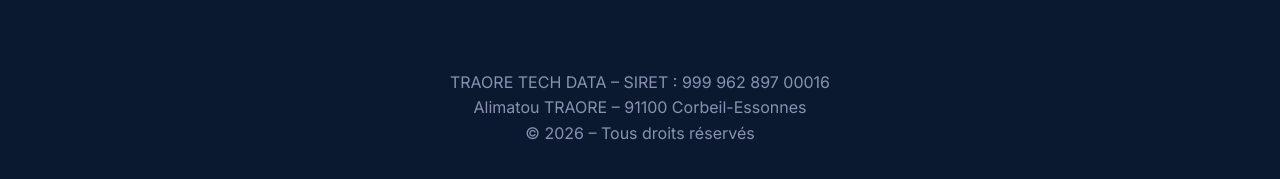
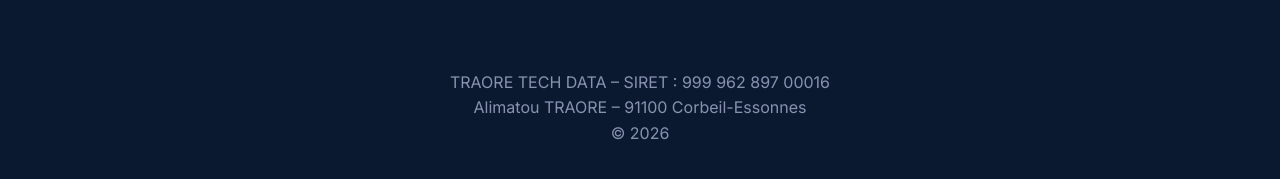
Before and after one commit to Alimatra/traoretechdata, a plain HTML site: page index.html in a window 1280 px wide. Shown: the part 1976-2155 px from the top of the page. Drawn offline with Linux system fonts and the light colour scheme.

Commit message:
Update index.html

```diff
--- a/index.html
+++ b/index.html
@@ -171,7 +171,7 @@
   <footer>
     <p>TRAORE TECH DATA – SIRET :  999 962 897 00016 <br>
     Alimatou TRAORE – 91100 Corbeil-Essonnes<br>
-    © 2026 – Tous droits réservés</p>
+    © 2026 </p>
   </footer>
 </body>
 </html>
```
